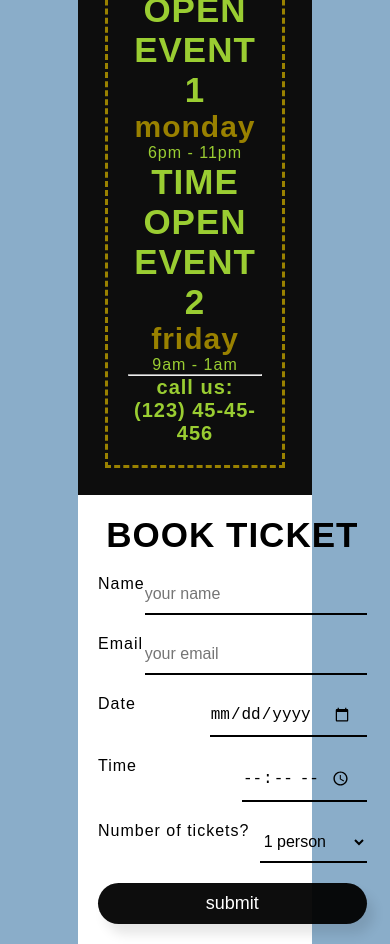
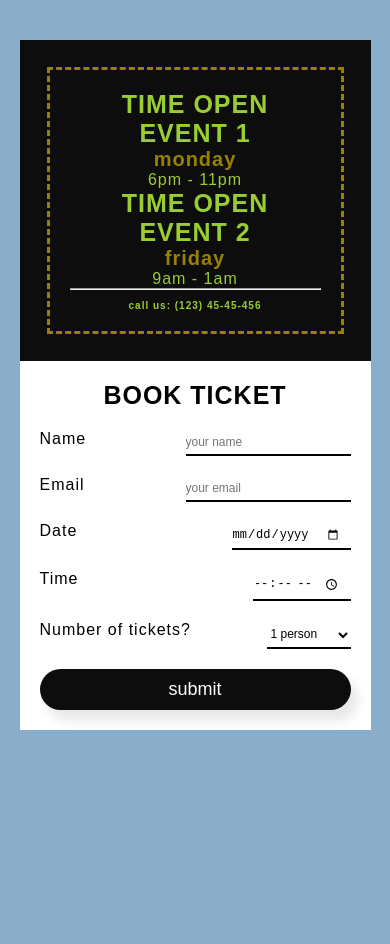
Before and after one commit to Aditya9639/EventManagementSystem, a plain HTML site: page register-page.html in a window 390 px wide. After the commit the page ends 844 px from the top, so only its background shows below. Drawn offline with Linux system fonts and the light colour scheme.

Commit message:
Update register-page.css

```diff
--- a/assets/css/register-page.css
+++ b/assets/css/register-page.css
@@ -19,10 +19,9 @@ body{
     background-color: white;
     box-shadow: rgba(0, 0, 0, .1);
     display: flex;
-    flex-wrap: wrap;
     height: fit-content;
     justify-content: center;
-    width: 60%;
+    width: 90%;
 }
 .container-time{
     background-color: rgba(0, 0, 0, .95);
@@ -30,7 +29,7 @@ body{
     outline: 3px dashed #998100;
     outline-offset: -30px;
     text-align: center;
-    min-width: 50%;
+    width: 50%;
     display: flex;
     flex-direction: column;
     justify-content: space-between;
@@ -106,3 +105,38 @@ input:focus{
     -o-transform: scale(1.03);
     box-shadow: 10px 12px 15px rgba(0, 0, 0, .3);
 }
+@media screen and (max-width:480px){
+    body{
+        height: auto;
+    }
+    .container{
+        margin-top: 40px;
+        width:90%;
+        flex-direction: column;
+        align-items: center;
+    }
+    .container-time{
+        width: 100%;
+    }
+    .container-form{
+        width: 100%;
+    }
+    .heading{
+        font-size: 25px;
+    }
+    .heading-days{
+        font-size: 20px;
+    }
+    .heading-phone{
+        font-size: 10px;
+        margin-top: 10px;
+    }
+    input,select {
+        padding: 5px 10px;
+        padding-left: 0;
+        font-size: 12px;
+        background-color: transparent;
+        border: none;
+        border-bottom: 2px solid black;
+    }
+}
```
